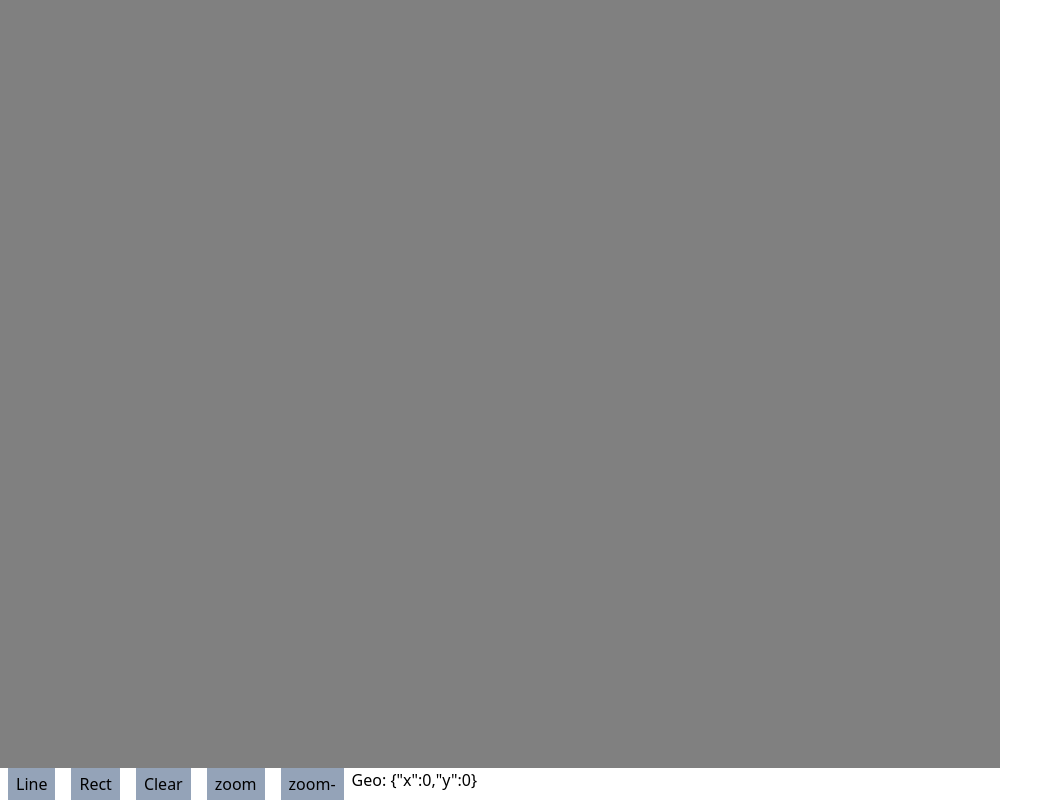
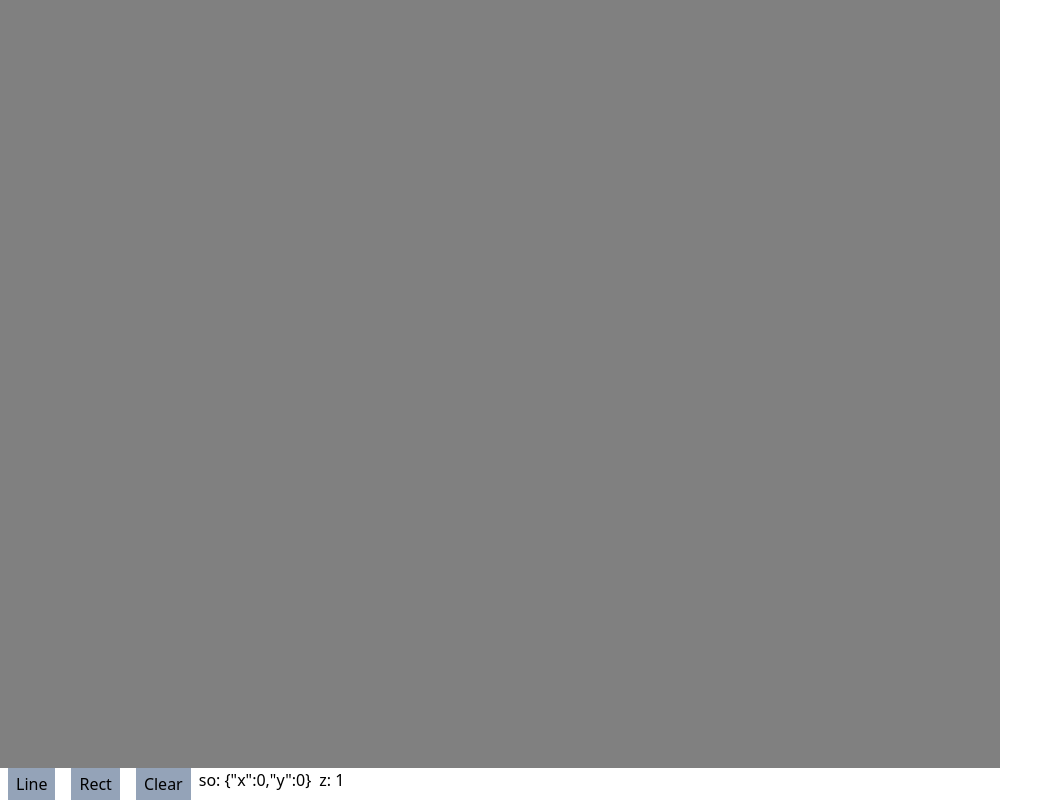
Before and after one commit to joshrudesill/ReCAD, a Next.js app: page / in a window 1280 px wide. Shown: the part 232-1032 px from the top of the page, without its empty margins (0-1063 px from the left). Built offline with nearby package versions, Linux system fonts and the light colour scheme.

Commit message:
zoom functioning

```diff
--- a/components/virtualGeometry.js
+++ b/components/virtualGeometry.js
@@ -2,19 +2,23 @@ import { Line, Rect } from "react-konva";
 import { useSelector } from "react-redux";
 
 export default function VirtualGeometry() {
-  const { virtualGeometryBeingDrawn, virtualGeometry, stageOffset } =
-    useSelector((state) => state.drawingControl);
+  const {
+    virtualGeometryBeingDrawn,
+    virtualGeometry,
+    stageOffset,
+    stageZoomScale,
+  } = useSelector((state) => state.drawingControl);
   if (virtualGeometryBeingDrawn) {
     if (virtualGeometry.gType === 1) {
       return (
         <Line
-          x={stageOffset.x}
-          y={stageOffset.y}
+          x={stageOffset.x * (1 / stageZoomScale)}
+          y={stageOffset.y * (1 / stageZoomScale)}
           points={[
-            virtualGeometry.startingX,
-            virtualGeometry.startingY,
-            virtualGeometry.currentX,
-            virtualGeometry.currentY,
+            virtualGeometry.startingX * (1 / stageZoomScale),
+            virtualGeometry.startingY * (1 / stageZoomScale),
+            virtualGeometry.currentX * (1 / stageZoomScale),
+            virtualGeometry.currentY * (1 / stageZoomScale),
           ]}
           closed
           stroke='black'
@@ -24,10 +28,16 @@ export default function VirtualGeometry() {
     if (virtualGeometry.gType === 2) {
       return (
         <Rect
-          x={virtualGeometry.startingX + stageOffset.x}
-          y={virtualGeometry.startingY + stageOffset.y}
-          width={-(virtualGeometry.startingX - virtualGeometry.currentX)}
-          height={-(virtualGeometry.startingY - virtualGeometry.currentY)}
+          x={(virtualGeometry.startingX + stageOffset.x) * (1 / stageZoomScale)}
+          y={(virtualGeometry.startingY + stageOffset.y) * (1 / stageZoomScale)}
+          width={
+            -(virtualGeometry.startingX - virtualGeometry.currentX) *
+            (1 / stageZoomScale)
+          }
+          height={
+            -(virtualGeometry.startingY - virtualGeometry.currentY) *
+            (1 / stageZoomScale)
+          }
           closed
           stroke='black'
         />
--- a/features/drawingControlSlice.js
+++ b/features/drawingControlSlice.js
@@ -5,6 +5,7 @@ const initialState = {
   virtualGeometry: {},
   realGeometry: [],
   stageOffset: { x: 0, y: 0 },
+  stageZoomScale: 1,
 };
 
 /* vitrual geometry
@@ -59,6 +60,9 @@ export const drawingControlSlice = createSlice({
         y: -action.payload.y,
       };
     },
+    updateStageZoomScale: (state, action) => {
+      state.stageZoomScale = action.payload;
+    },
   },
 });
 
@@ -68,6 +72,7 @@ export const {
   startDrawingVirtualGeometry,
   addRealGeometry,
   updateStageOffset,
+  updateStageZoomScale,
 } = drawingControlSlice.actions;
 
 export default drawingControlSlice.reducer;
--- a/pages/index.js
+++ b/pages/index.js
@@ -4,6 +4,7 @@ import {
   addRealGeometry,
   startDrawingVirtualGeometry,
   updateStageOffset,
+  updateStageZoomScale,
   updateVirtualGeometry,
 } from "@/features/drawingControlSlice";
 import { useCallback, useEffect, useRef, useState } from "react";
@@ -19,8 +20,12 @@ export default function Home() {
   // none - 0
   const [activatedDrawingTool, setActivatedDrawingTool] = useState(0);
   const activateDrawingTool = (tool) => setActivatedDrawingTool(tool);
-  const { virtualGeometryBeingDrawn, virtualGeometry, stageOffset } =
-    useSelector((state) => state.drawingControl);
+  const {
+    virtualGeometryBeingDrawn,
+    virtualGeometry,
+    stageOffset,
+    stageZoomScale,
+  } = useSelector((state) => state.drawingControl);
 
   const handleClickInteractionWithStage = (e) => {
     e.evt.preventDefault();
@@ -32,12 +37,12 @@ export default function Home() {
       if (virtualGeometryBeingDrawn) {
         // add real geo
         const geometry = {
-          startingX: virtualGeometry.startingX,
-          startingY: virtualGeometry.startingY,
-          endingX: virtualGeometry.currentX,
-          endingY: virtualGeometry.currentY,
-          stageX: stageOffset.x,
-          stageY: stageOffset.y,
+          startingX: virtualGeometry.startingX * (1 / stageZoomScale),
+          startingY: virtualGeometry.startingY * (1 / stageZoomScale),
+          endingX: virtualGeometry.currentX * (1 / stageZoomScale),
+          endingY: virtualGeometry.currentY * (1 / stageZoomScale),
+          stageX: stageOffset.x * (1 / stageZoomScale),
+          stageY: stageOffset.y * (1 / stageZoomScale),
           gType: virtualGeometry.gType,
         };
         setActivatedDrawingTool(0);
@@ -55,12 +60,14 @@ export default function Home() {
 
   const handleDragInteractionWithStage = (e) => {
     e.evt.preventDefault();
+
     if (virtualGeometryBeingDrawn) {
       const { x, y } = e.evt;
       dispatch(updateVirtualGeometry({ x: x, y: y }));
     }
   };
-  const [zoom, setZoom] = useState(1);
+  const [mouse, setMouse] = useState({ x: 0, y: 0 });
+  const [o, setO] = useState({ x: 0, y: 0 });
   const stageRef = useRef(null);
 
   const handleWheel = (e) => {
@@ -87,7 +94,9 @@ export default function Home() {
       x: pointer.x - mousePointTo.x * scale,
       y: pointer.y - mousePointTo.y * scale,
     };
+    dispatch(updateStageZoomScale(scale));
 
+    dispatch(updateStageOffset(newPos));
     stage.scale({ x: scale, y: scale });
     stage.position(newPos);
   };
@@ -134,25 +143,16 @@ export default function Home() {
         >
           Clear
         </button>
-        <button
-          className='px-2 py-1 bg-slate-400 ml-2'
-          onClick={() => setZoom(zoom + 0.1)}
-        >
-          zoom
-        </button>
-        <button
-          className='px-2 py-1 bg-slate-400 ml-2'
-          onClick={() => setZoom(zoom - 0.1)}
-        >
-          zoom-
-        </button>
-        <p>Geo: {JSON.stringify(stageOffset)}</p>
+
+        <p>so: {JSON.stringify(stageOffset)}</p>
+        <p>z: {JSON.stringify(stageZoomScale)}</p>
       </div>
     </>
   );
 }
 /**<p>Tool: {activatedDrawingTool}</p>
-        <p>Geo: {JSON.stringify(realGeometry)}</p>
+ <p>Geo: {JSON.stringify(realGeometry)}</p>
+ <p>Geo: {JSON.stringify(stageOffset)}</p>
         <p>VD: {JSON.stringify(virtualGeometryBeingDrawn)}</p>
         <p>VD: {JSON.stringify(virtualGeometry)}</p>
  *
```
